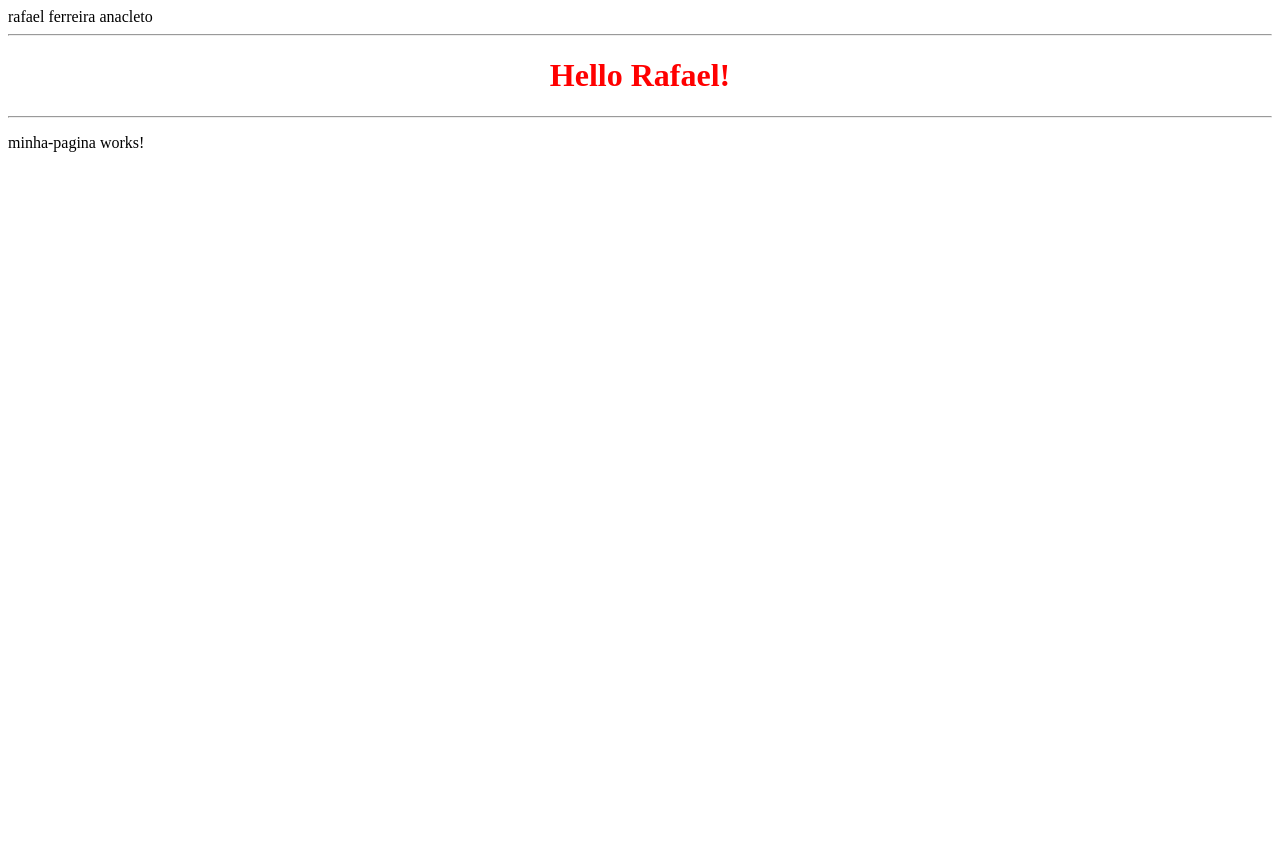
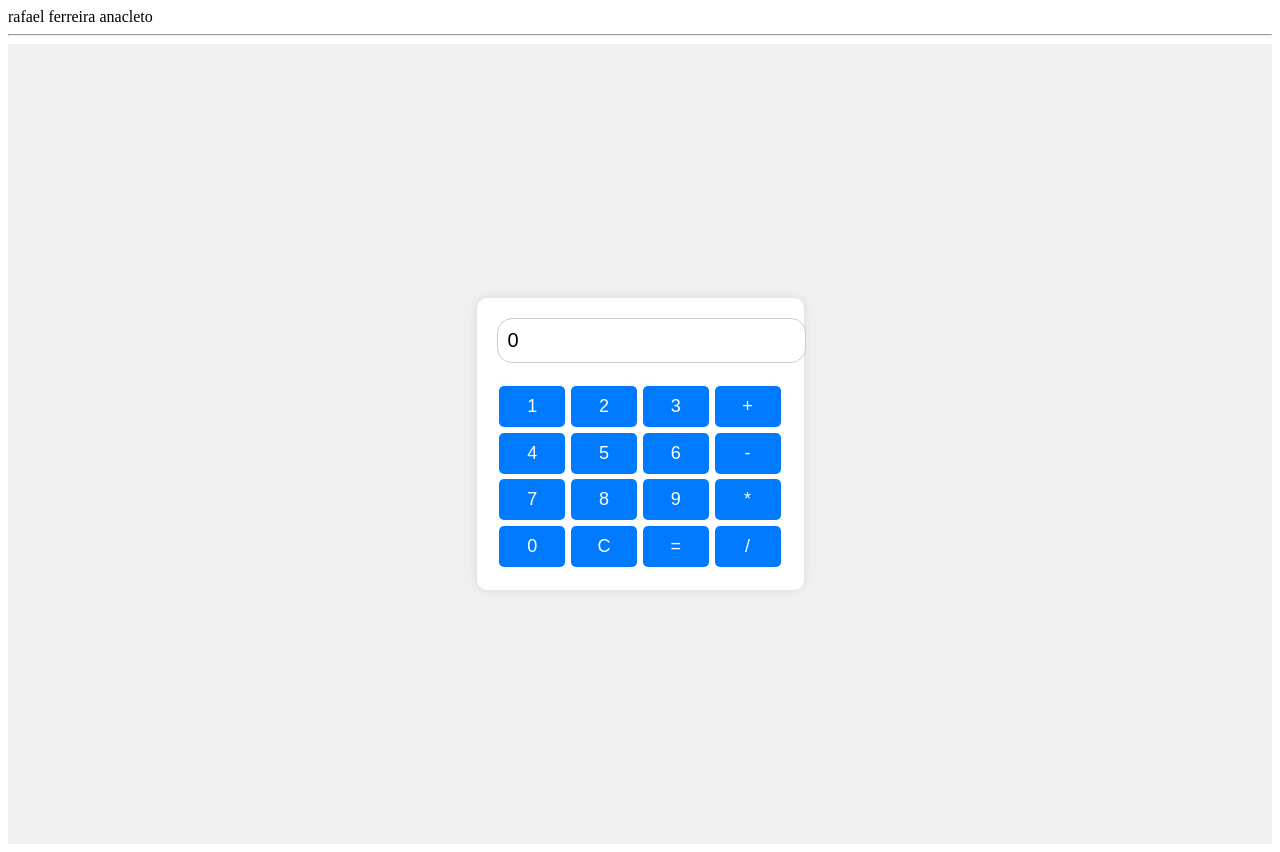
Before and after one commit to rafaelanacleto/curso-angular, an Angular app: page / in a window 1280 px wide. Before the commit the page ends 800 px from the top, so only its background shows below. Built offline with nearby package versions, Linux system fonts and the light colour scheme.

Commit message:
Criado component calculador, usando ngmodel e metodo click para operacoes basicas

```diff
--- a/src/app/app.component.html
+++ b/src/app/app.component.html
@@ -3,9 +3,7 @@
   <div class="content">
     rafael ferreira anacleto
     <hr>
-    <app-helloworld></app-helloworld>
-    <hr>
-    <app-minha-pagina></app-minha-pagina>
+    <app-calculadora></app-calculadora>
   </div>
 </main>
 
--- a/src/app/app.component.ts
+++ b/src/app/app.component.ts
@@ -1,11 +1,12 @@
 import { Component } from '@angular/core';
 import { RouterOutlet } from '@angular/router';
 import { HelloWorldComponent } from "./helloworld/helloworld.component";
-import { MinhaPaginaComponent } from "./minha-pagina/minha-pagina.component"
+import { MinhaPaginaComponent } from "./minha-pagina/minha-pagina.component";
+import { CalculadoraComponent } from "./calculadora/calculadora.component";
 
 @Component({
   selector: 'app-root',
-  imports: [RouterOutlet, HelloWorldComponent, MinhaPaginaComponent],
+  imports: [RouterOutlet, HelloWorldComponent, MinhaPaginaComponent, CalculadoraComponent],
   templateUrl: './app.component.html',
   styleUrl: './app.component.scss'
 })
--- /dev/null
+++ b/src/app/calculadora/calculadora.component.html
@@ -0,0 +1,26 @@
+<div class="container">
+    <div class="calculator">
+      <input type="text" [(ngModel)]="display" id="display" name="display" />
+      <br />
+      <button (click)="appendNumber('1')">1</button>
+      <button (click)="appendNumber('2')">2</button>
+      <button (click)="appendNumber('3')">3</button>
+      <button (click)="setOperation('+')">+</button>
+      <br />
+      <button (click)="appendNumber('4')">4</button>
+      <button (click)="appendNumber('5')">5</button>
+      <button (click)="appendNumber('6')">6</button>
+      <button (click)="setOperation('-')">-</button>
+      <br />
+      <button (click)="appendNumber('7')">7</button>
+      <button (click)="appendNumber('8')">8</button>
+      <button (click)="appendNumber('9')">9</button>
+      <button (click)="setOperation('*')">*</button>
+      <br />
+      <button (click)="appendNumber('0')">0</button>
+      <button (click)="clear()">C</button>
+      <button (click)="calculate()">=</button>
+      <button (click)="setOperation('/')">/</button>
+    </div>
+
+</div>
--- /dev/null
+++ b/src/app/calculadora/calculadora.component.scss
@@ -0,0 +1,36 @@
+.container {
+    font-family: Arial, sans-serif;
+    display: flex;
+    justify-content: center;
+    align-items: center;
+    height: 100vh;
+    background-color: #f0f0f0;
+}
+.calculator {
+    background-color: #fff;
+    padding: 20px;
+    border-radius: 10px;
+    box-shadow: 0 0 10px rgba(0, 0, 0, 0.1);
+}
+.calculator input[type="text"] {
+    width: 100%;
+    padding: 10px;
+    margin-bottom: 20px;
+    font-size: 20px;
+    border: 1px solid #ccc;
+    border-radius: 15px;
+}
+.calculator button {
+    width: 23%;
+    padding: 10px;
+    margin: 1%;
+    font-size: 18px;
+    border: none;
+    border-radius: 5px;
+    background-color: #007bff;
+    color: #fff;
+    cursor: pointer;
+}
+.calculator button:hover {
+    background-color: #07488e;
+}
--- /dev/null
+++ b/src/app/calculadora/calculadora.component.ts
@@ -0,0 +1,69 @@
+import { Component } from '@angular/core';
+import { Form } from "@angular/forms"
+import { FormsModule } from '@angular/forms'; // Import FormsModule
+
+@Component({
+  selector: 'app-calculadora',
+  imports: [FormsModule], // Add FormsModule to imports
+  templateUrl: './calculadora.component.html',
+  styleUrl: './calculadora.component.scss'
+})
+export class CalculadoraComponent {
+
+  //Declare variables for the calculator class
+  display: string = '0';
+  currentNumber: number = 0;
+  firstOperand: number = 0;
+  operator: string = '+';
+
+  constructor() {}
+
+  setDisplay(value: string) {
+    if (this.display === '0') {
+      this.display = value;
+    } else {
+      this.display += value;
+    }
+  }
+
+  setOperation(value: string) {
+    this.operator = value;
+    this.firstOperand = parseFloat(this.display);
+    this.display = '0';
+  }
+
+  calculate() {
+    let result = 0;
+    switch (this.operator) {
+      case '+':
+        result = this.firstOperand + parseFloat(this.display);
+        break;
+      case '-':
+        result = this.firstOperand - parseFloat(this.display);
+        break;
+      case '*':
+        result = this.firstOperand * parseFloat(this.display);
+        break;
+      case '/':
+        result = this.firstOperand / parseFloat(this.display);
+        break;
+    }
+    this.display = result.toString();
+  }
+
+  clear() {
+    this.display = '0';
+    this.currentNumber = 0;
+    this.firstOperand = 0;
+    this.operator = '+';
+  }
+
+  appendNumber(value: string) {
+    if (this.display === '0') {
+      this.display = value;
+    } else {
+      this.display += value;
+    }
+  }
+
+}
--- a/src/app/minha-pagina/minha-pagina.component.html
+++ b/src/app/minha-pagina/minha-pagina.component.html
@@ -1 +1 @@
-<p>minha-pagina works!</p>
+<p class="titulo">minha-pagina works!</p>
--- a/src/app/minha-pagina/minha-pagina.component.scss
+++ b/src/app/minha-pagina/minha-pagina.component.scss
@@ -0,0 +1,3 @@
+.titulo {
+    color: rgb(40, 219, 24);
+}
```
Also changed, not shown: 1 other file (tests, documents, lock files or other folders).
